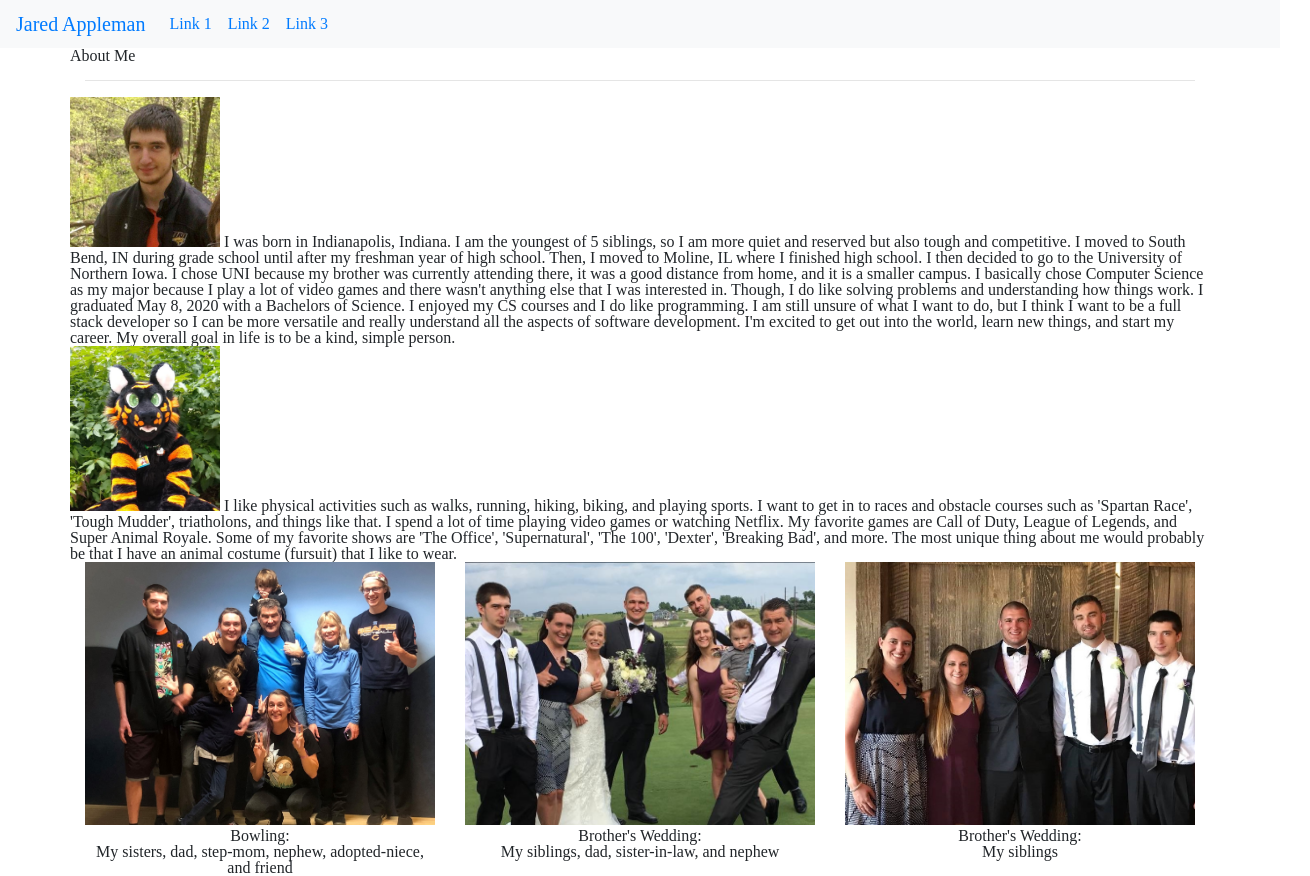
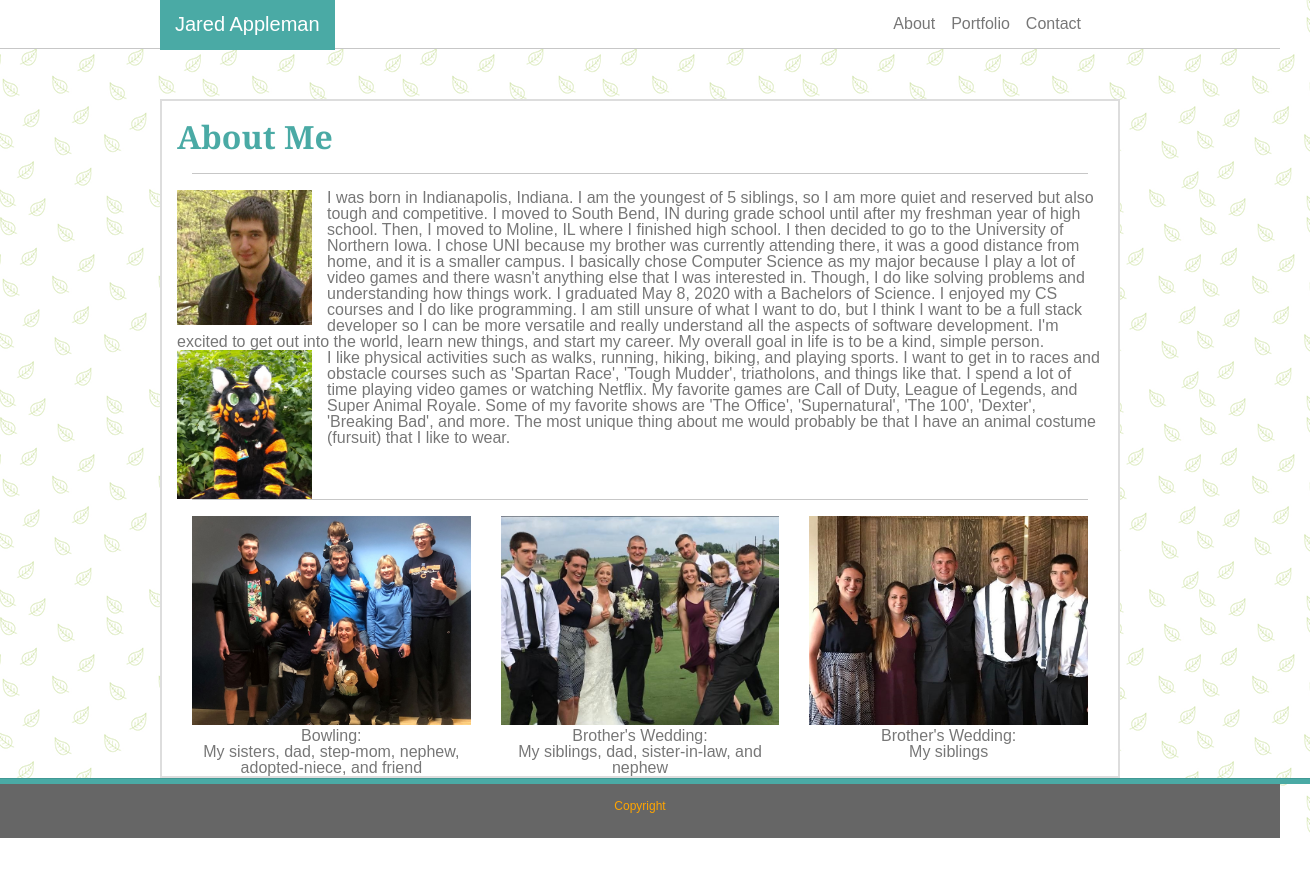
Before and after one commit to JaredAppleman/jared-appleman-prework, a plain HTML site: page Module-1_Assessment/index.html in a window 1280 px wide. Shown: the whole page, 1310 px wide, since content can reach past the window. After the commit the page ends 838 px from the top, so only its background shows below. Drawn offline with nearby package versions, Linux system fonts and the light colour scheme; files that its build step writes are made by us from their sources.

Commit message:
started css, finished index page, added background image

```diff
--- a/Module-1_Assessment/assets/css/style.css
+++ b/Module-1_Assessment/assets/css/style.css
@@ -0,0 +1,125 @@
+
+/* ########################## Navigation #######################*/
+
+/* background color */
+.full-screen-navbar, .navbar{
+    background-color: #ffffff;
+}
+ /* spacing */
+.navbar, .navigation{
+    padding-left: 0;
+}
+
+.link-section{
+    width: 100%;
+}
+
+.links{
+    float:right;
+}
+
+/* brand/logo */
+.navbar-brand a{
+    color: #ffffff;
+    background-color: #4aaaa5;
+    padding: 15px 15px 15px 15px;
+}
+
+/* ################################# General #########################*/
+
+/* random spacing fix to go full screen*/
+.hr-navbar, .full-screen-navbar{
+    padding: 0;
+}
+
+/* background */
+.navigation, .content{
+    background-color: #ffffff;
+}
+body{
+    background-image: url("../images/leaves.png");
+}
+
+/* main content border */
+.content{
+    border: 2px solid #dddddd;
+}
+
+/* Container */
+.container{
+    max-width: 960px!important;
+}
+
+.container.content{
+    padding: 0 30px 0 30px;
+    margin-top: 50px;
+}
+
+/* hr elements*/
+hr{
+    background-color: #dddddd;
+    margin-top: 0px;
+}
+footer hr{
+    height: 5px;
+    background-color: #4aaaa5;
+
+}
+
+/* text elements*/
+p, a{
+    color: #777777;
+    font-family: 'Arial', 'Helvetica Neue', Helvetica, sans-serif;
+}
+
+.title p{
+    color: #4aaaa5;
+    font-size: 2em;
+    padding: 20px 0 20px 0;
+    font-family: 'Georgia', 'Times New Roman', Times, serif;
+    font-weight: bold;
+}
+
+/* images */
+img.text-picture{
+    float: left;
+    padding-right: 15px;
+}
+
+/* ################## FOOTER CSS ################ */
+
+/* Bootstrap Sticky Footer CSS */
+
+html{
+    position: relative;
+    min-height: 100%;
+  }
+  body{
+    margin-bottom: 60px;
+  }
+
+footer{
+  position: absolute;
+  bottom: 0;
+  width: 100%;
+  height: 60px;
+  background-color: #666666;
+}
+
+/* General Footer CSS */
+.footer-note{
+    color: orange;
+    font-size: .75em;
+    position: relative;
+}
+
+/*################ Mobile CSS ################### */
+@media (max-width: 575px){
+    .links{
+        float: none;
+        text-align: center;
+    }
+    .navbar-brand{
+        margin: 0 auto;
+    }
+}
--- a/Module-1_Assessment/index.html
+++ b/Module-1_Assessment/index.html
@@ -5,49 +5,69 @@
   <meta charset="UTF-8">
   <meta name="viewport" content="width=device-width, initial-scale=1.0">
   <meta http-equiv="X-UA-Compatible" content="ie=edge">
-  <title>Document</title>
+  <title>About Me</title>
   <script src="https://kit.fontawesome.com/bb6466ed8c.js" crossorigin="anonymous"></script>
   <link rel="stylesheet"
     href="https://stackpath.bootstrapcdn.com/bootstrap/4.4.1/css/bootstrap.min.css"
     integrity="sha384-Vkoo8x4CGsO3+Hhxv8T/Q5PaXtkKtu6ug5TOeNV6gBiFeWPGFN9MuhOf23Q9Ifjh"
     crossorigin="anonymous">
   <link rel="stylesheet" href="reset.css">
-  <link rel="stylesheet" href="/assets/css/style.css">
+  <link rel="stylesheet" href="assets/css/style.css">
 </head>
 
 <body>
+    <!-- Navigation Container -->
+    <nav class="container-fluid full-screen-navbar">
+        <div class="container navigation">
+            <div class="navbar navbar-expand-sm">
 
-    <div class="navbar navbar-expand-sm bg-light">
+                <!-- Logo/Brand -->
                 <div class="navbar-brand">
                     <a href="#">Jared Appleman</a>
                 </div>
 
                 <!-- Links -->
-        <ul class="navbar-nav">
+                <div class="link-section" width="100%">
+                    <ul class="navbar-nav links">
+
                         <li class="nav-item">
-            <a class="nav-link" href="#">Link 1</a>
+                            <a class="nav-link" href="#">About</a>
                         </li>
+
                         <li class="nav-item">
-            <a class="nav-link" href="#">Link 2</a>
+                            <a class="nav-link" href="./portfolio.html">Portfolio</a>
                         </li>
+
                         <li class="nav-item">
-            <a class="nav-link" href="#">Link 3</a>
+                            <a class="nav-link" href="./contact.html">Contact</a>
                         </li>
+
                     </ul>
+                </div>
 
             </div>
+        </div>
+    </nav>
 
+    <!-- Full-screen container -->
+    <div class="container-fluid hr-navbar">
+        <hr>
+    </div>
 
-    <div class="container">
+    <!-- Main Content Container -->
+    <div class="container content">
+
+        <!-- Title Row -->
         <div class="row title">
             <p>About Me</p>
         </div>
 
-        <hr>
+        <hr class="hr-content">
 
+        <!-- Text Area Row -->
         <div class="row">
             <p>
-                <img src="assets/images/profilepic.jpg" width="150px">
+                <img class="text-picture" src="assets/images/profilepic.jpg" width="150px">
                 I was born in Indianapolis, Indiana. I am the youngest of 5 siblings, so I am more quiet and reserved but also
                 tough and competitive. I moved to South Bend, IN during grade school until after my freshman year of high school.
                 Then, I moved to Moline, IL where I finished high school. I then decided to go to the University of Northern Iowa. I
@@ -61,7 +81,7 @@
             </p>
 
             <p>
-                <img src="assets/images/fursuitpic.jpg" width="150px">
+                <img class="text-picture" src="assets/images/fursuitpic.jpg" width="150px">
                 I like physical activities such as walks, running, hiking, biking, and playing sports. I want to get in to races
                 and obstacle courses such as 'Spartan Race', 'Tough Mudder', triatholons, and things like that. I spend a lot of
                 time playing video games or watching Netflix. My favorite games are Call of Duty, League of Legends, and
@@ -70,7 +90,12 @@
             </p>
         </div>
 
+        <!-- line break between text area and gallery-->
+        <hr>
+
+        <!-- Gallery Row -->
         <div class="row text-center">
+
             <div class="col-sm-4">
                 <img src="assets/images/randompic1.jpg" width="100%">
                 <p>Bowling: <br>My sisters, dad, step-mom, nephew, adopted-niece, and friend</p>
@@ -88,7 +113,13 @@
 
         </div>
 
+    </div>
 
-
+    <!--Footer-->
+    <footer class="footer">
+        <hr class="container-fluid">
+        <p class="footer-note text-center">Copyright</p>
+    </footer>
 
 </body>
+</html>
```
Also changed, not shown: Module-1_Assessment/assets/images/leaves.png (added). Lines whose indentation alone changed are shown as unchanged.
